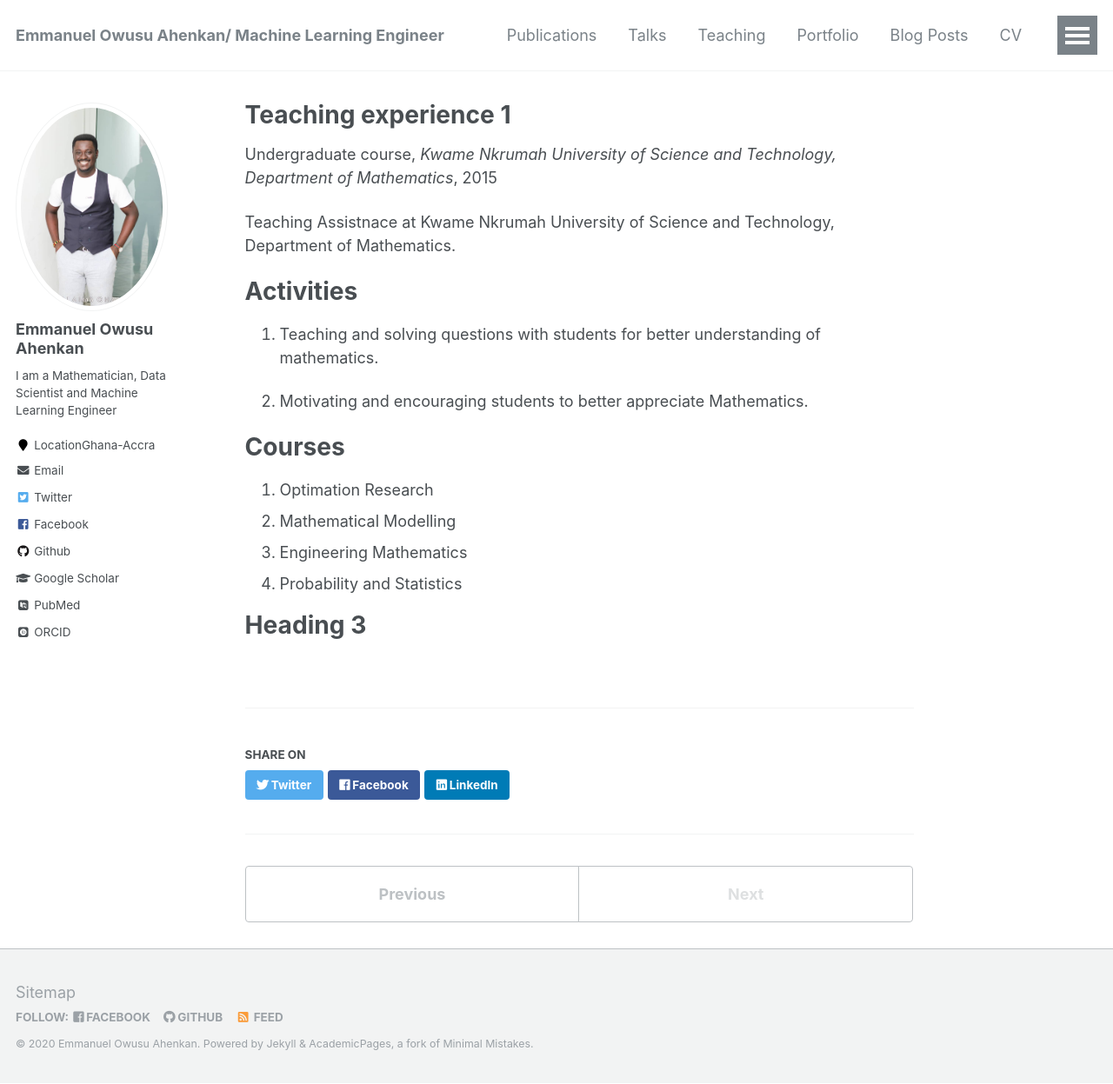
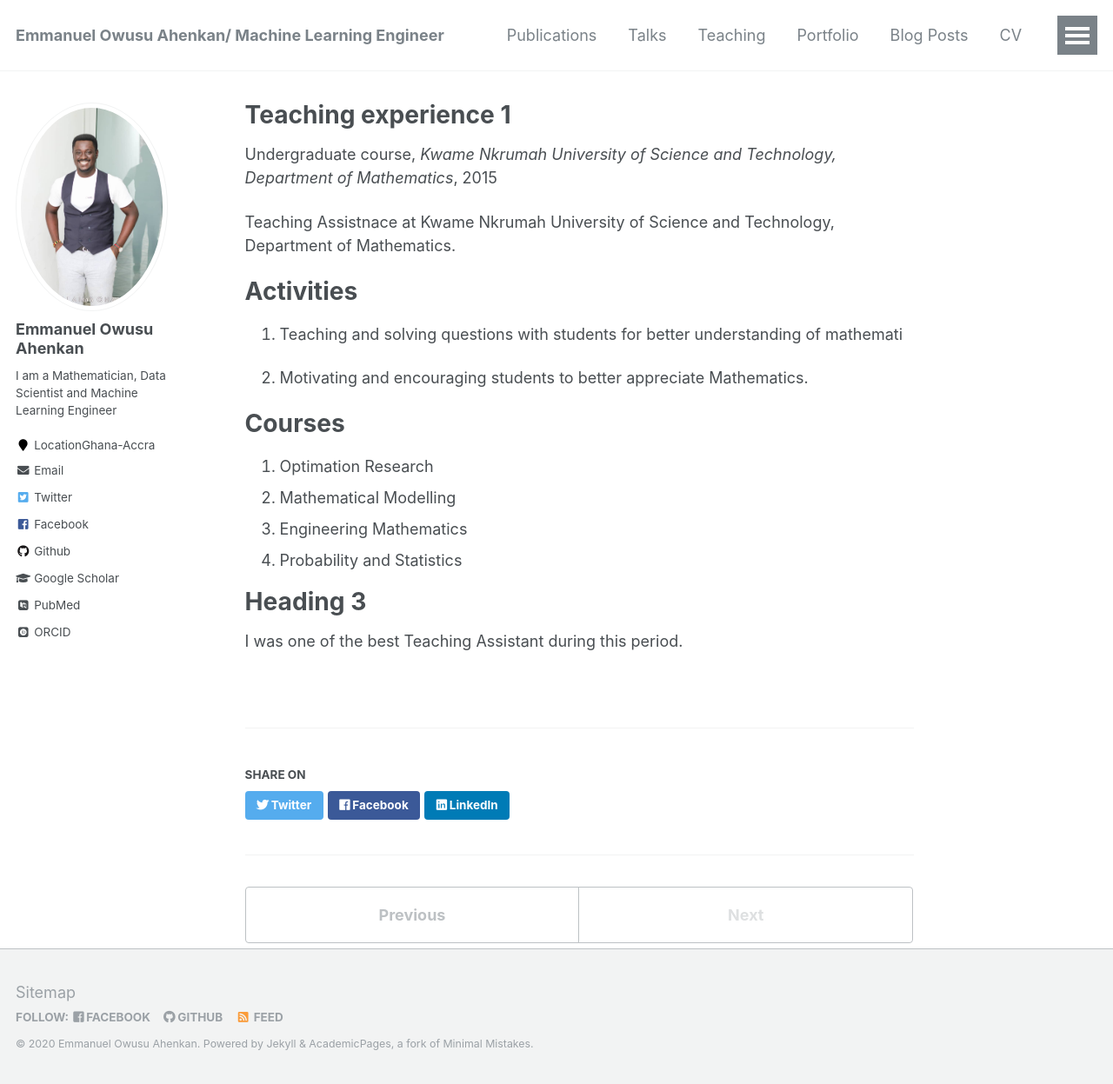
Before and after one commit to EmmanuelOwusu/EmmanuelOwusu.github.io, a Jekyll site: the page built from _teaching/2014-spring-teaching-1.md, in a window 1280 px wide and 1247 px high. Shown: the whole window at 87% size. Built offline with Jekyll 4.4.1, drawn with Linux system fonts in a browser that asks for light colours; some web fonts are replaced.

Commit message:
Updated Teaching one
Updated Teaching one

```diff
--- a/_teaching/2014-spring-teaching-1.md
+++ b/_teaching/2014-spring-teaching-1.md
@@ -13,7 +13,7 @@ Teaching Assistnace at Kwame Nkrumah University of Science and Technology, Depar
 Activities
 ======
 1. Teaching and solving questions with students for better understanding of
-mathematics.
+mathemati
 
 2. Motivating and encouraging students to better appreciate Mathematics.
 
@@ -26,3 +26,4 @@ Courses
 
 Heading 3
 ======
+I was one of the best Teaching Assistant during this period.
```
